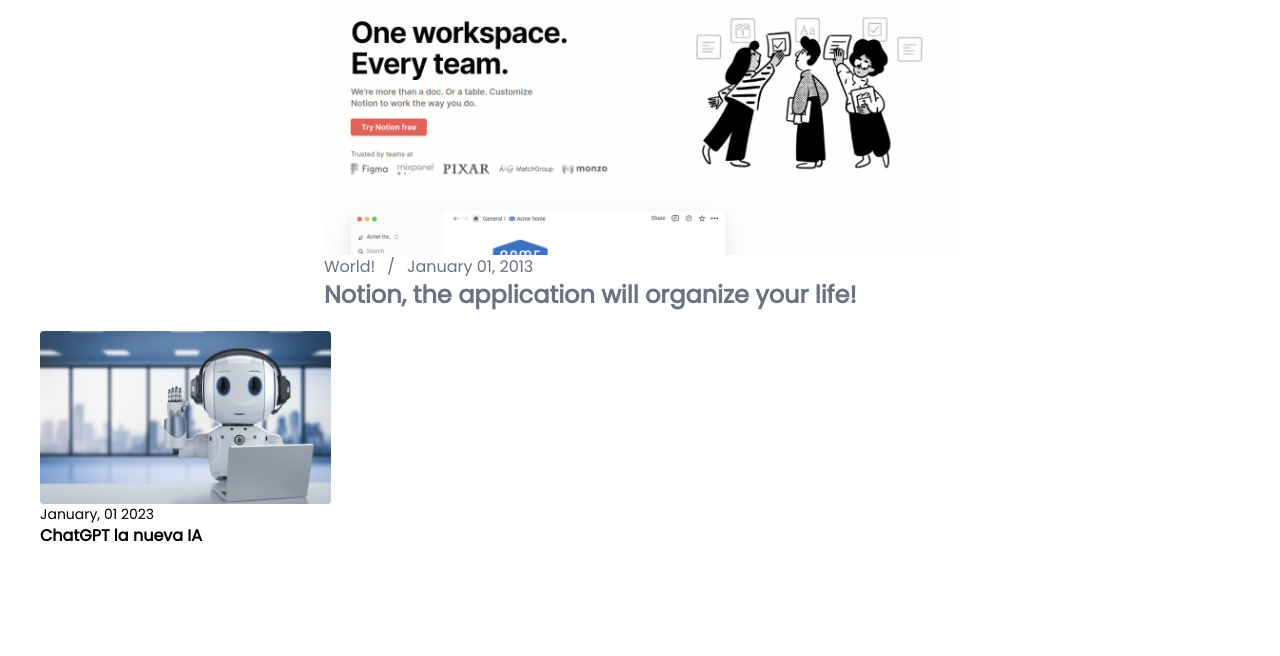
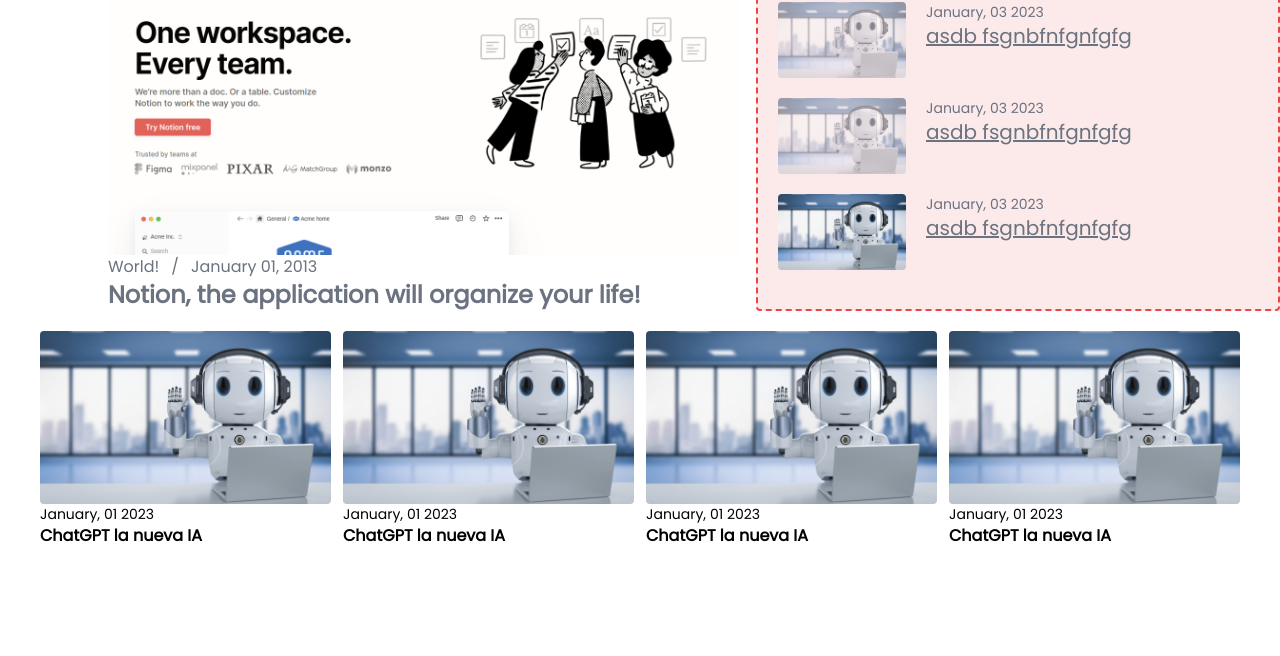
Before and after one commit to francisco-programmer/notitech, a website: page index.html in a window 1280 px wide. Shown: the part 144-800 px from the top of the page. Drawn offline with nearby package versions, Linux system fonts and the light colour scheme.

Commit message:
se añadio last news

```diff
--- a/index.html
+++ b/index.html
@@ -15,33 +15,8 @@
   <title>NOTIITECH - Tecnology News</title>
 </head>
 <body>
- <!-- <div class="sm:ml-72 sm:block hidden">
-   <script para anuncio grande -->
-  <!-- <script type="text/javascript">
-    atOptions = {
-      'key' : 'a6945d123830ff35e8cbe9a83cf406db',
-      'format' : 'iframe',
-      'height' : 90,
-      'width' : 728,
-      'params' : {}
-    };
-    document.write('<scr' + 'ipt type="text/javascript" src="http' + (location.protocol === 'https:' ? 's' : '') + '://www.effectivecreativeformat.com/a6945d123830ff35e8cbe9a83cf406db/invoke.js"></scr' + 'ipt>');
-  </script>  -->
 
-  </div>
-  <!-- script para anuncio pequeño -->
-  <!-- <div class="sm:hidden block">
-    <script type="text/javascript">
-      atOptions = {
-        'key' : '17d571bc59ba9956873867d335688486',
-        'format' : 'iframe',
-        'height' : 50,
-        'width' : 320,
-        'params' : {}
-      };
-      document.write('<scr' + 'ipt type="text/javascript" src="http' + (location.protocol === 'https:' ? 's' : '') + '://www.effectivecreativeformat.com/17d571bc59ba9956873867d335688486/invoke.js"></scr' + 'ipt>');
-      </script>
-      </div> -->
+
  <header>
   <nav class="bg-white shadow-lg mx-auto  ">
     <div class="max-w-6xl mx-auto px-4">
@@ -108,23 +83,11 @@
  </header>
  <main>
   <div class="grid sm:grid-cols-12 grid-cols-1 mt-5 gap-4">
-     <!-- script de anuncio cuadrado -->
-  <!-- <div class="sm:block hidden">
-    <script type="text/javascript">
-      atOptions = {
-        'key' : '64766b0b2b201f6dba6bf5688d086df2',
-        'format' : 'iframe',
-        'height' : 250,
-        'width' : 300,
-        'params' : {}
-      };
-      document.write('<scr' + 'ipt type="text/javascript" src="http' + (location.protocol === 'https:' ? 's' : '') + '://www.effectivecreativeformat.com/64766b0b2b201f6dba6bf5688d086df2/invoke.js"></scr' + 'ipt>');
-    </script>
-  </div> -->
 
-  <div class="col-span-6 sm:col-start-4 col-start-1 bg-white">
+  <div class="col-span-6 sm:col-start-2 col-start-1 bg-white">
     <div class="flex flex-col">
-      <img src="./src/public/img/notionport.png" class="" />
+      <img src="./src/public/img/notionport.png" class=""
+      alt="notion" />
       <div class=" ">
         <div class="flex gap-3 text-gray-500 sm:text-base text-sm font-poppins">
         <p>World! </p><p>/</p><p> January 01, 2013</p>
@@ -134,25 +97,45 @@
     </div>
   </div>
 
-  <!-- script de anuncio cuadrado -->
-  <!-- <div class="sm:block hidden">
-    <script type="text/javascript">
-      atOptions = {
-        'key' : '64766b0b2b201f6dba6bf5688d086df2',
-        'format' : 'iframe',
-        'height' : 250,
-        'width' : 300,
-        'params' : {}
-      };
-      document.write('<scr' + 'ipt type="text/javascript" src="http' + (location.protocol === 'https:' ? 's' : '') + '://www.effectivecreativeformat.com/64766b0b2b201f6dba6bf5688d086df2/invoke.js"></scr' + 'ipt>');
-    </script>
-  </div> -->
+
+  <!-- last news -->
+  <div class="sm:col-span-5 col-span-6 border-dashed border-2 rounded bg-red-600/10 border-red-500 ">
+  <p class="text-center text-3xl font-poppins underline">Last News!</p>
+  <div class="mx-5 my-5 gap-5 flex flex-col">
+    <div class="flex gap-5">
+      <div><img src="./src/public/img/OpenI-ChatGPT-technology-gee.webp"  class="w-32 rounded animate-pulse "/> </div>
+      <div>
+      <p class="font-poppins text-sm text-gray-500">January, 03 2023</p>
+      <a class="text-xl underline font-poppins text-gray-500 hover:text-red-500">asdb fsgnbfnfgnfgfg</a>
+      </div>
+    </div>
+
+    <div class="flex gap-5">
+      <div><img src="./src/public/img/OpenI-ChatGPT-technology-gee.webp"  class="w-32 rounded animate-pulse"/> </div>
+      <div>
+      <p class="font-poppins text-sm text-gray-500">January, 03 2023</p>
+      <a class="text-xl underline font-poppins text-gray-500">asdb fsgnbfnfgnfgfg</a>
+      </div>
+    </div>
+
+
+    <div class="flex gap-5">
+      <div><img src="./src/public/img/OpenI-ChatGPT-technology-gee.webp"  class="w-32 rounded animate-pulsegit "/> </div>
+      <div>
+      <p class="font-poppins text-sm text-gray-500">January, 03 2023</p>
+      <a class="text-xl underline font-poppins text-gray-500">asdb fsgnbfnfgnfgfg</a>
+      </div>
+    </div>
+  </div>
+  </div>
+
 </div>
 
 
 <div class="grid sm:grid-cols-4 grid-cols-2 gap-3 sm:mx-10 my-5  ">
   <div class="flex flex-col ">
-    <img src="./src/public/img/OpenI-ChatGPT-technology-gee.webp" class="rounded" />
+    <img src="./src/public/img/OpenI-ChatGPT-technology-gee.webp" class="rounded"
+    alt="chatgpt-ia" />
     <p class=" font-poppins  text-sm hover:underline ">January, 01 2023</p>
     <p class=" font-poppins  font-bold hover:underline">ChatGPT la nueva IA</p>
 
@@ -160,6 +143,26 @@
 
   </div>
 
+  <div class="flex flex-col ">
+    <img src="./src/public/img/OpenI-ChatGPT-technology-gee.webp" class="rounded"
+    alt="chatgpt-ia" />
+    <p class=" font-poppins  text-sm hover:underline ">January, 01 2023</p>
+    <p class=" font-poppins  font-bold hover:underline">ChatGPT la nueva IA</p>
+  </div>
+
+  <div class="flex flex-col ">
+    <img src="./src/public/img/OpenI-ChatGPT-technology-gee.webp" class="rounded"
+    alt="chatgpt-ia" />
+    <p class=" font-poppins  text-sm hover:underline ">January, 01 2023</p>
+    <p class=" font-poppins  font-bold hover:underline">ChatGPT la nueva IA</p>
+  </div>
+
+  <div class="flex flex-col ">
+    <img src="./src/public/img/OpenI-ChatGPT-technology-gee.webp" class="rounded"
+    alt="chatgpt-ia" />
+    <p class=" font-poppins  text-sm hover:underline ">January, 01 2023</p>
+    <p class=" font-poppins  font-bold hover:underline">ChatGPT la nueva IA</p>
+  </div>
 
 </div>
 
```
Also changed, not shown: dist/output.css.
